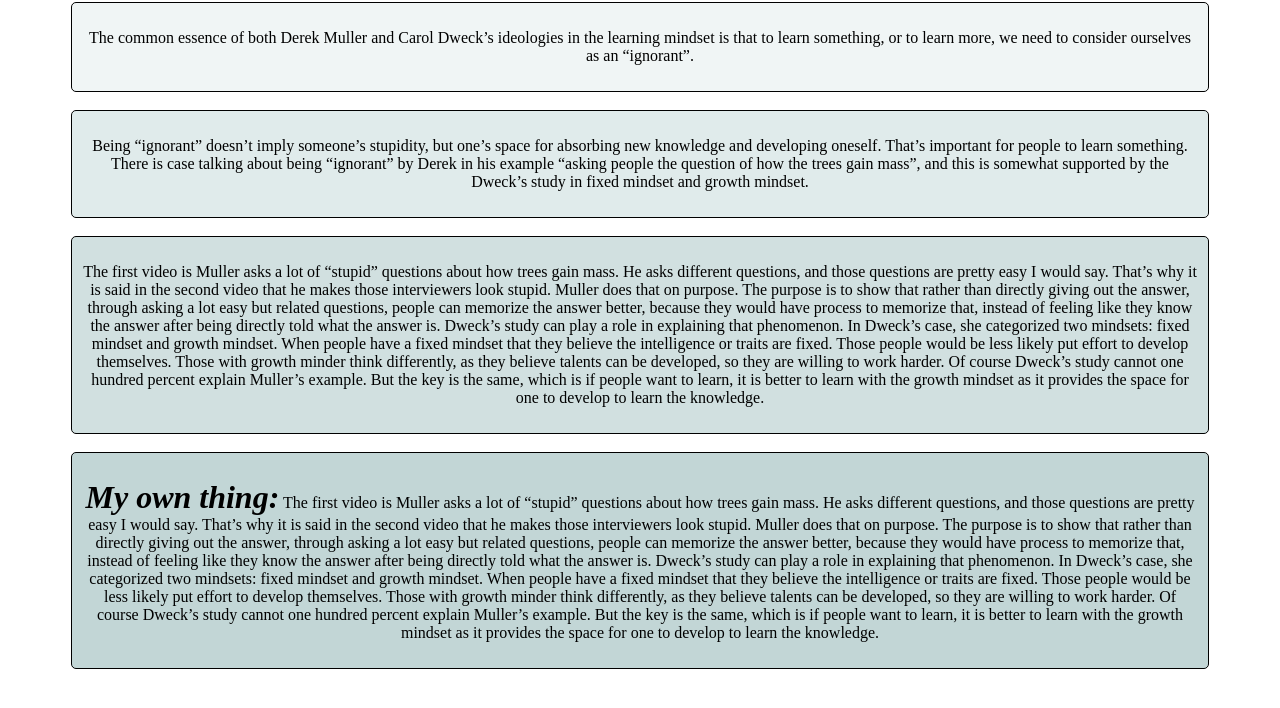
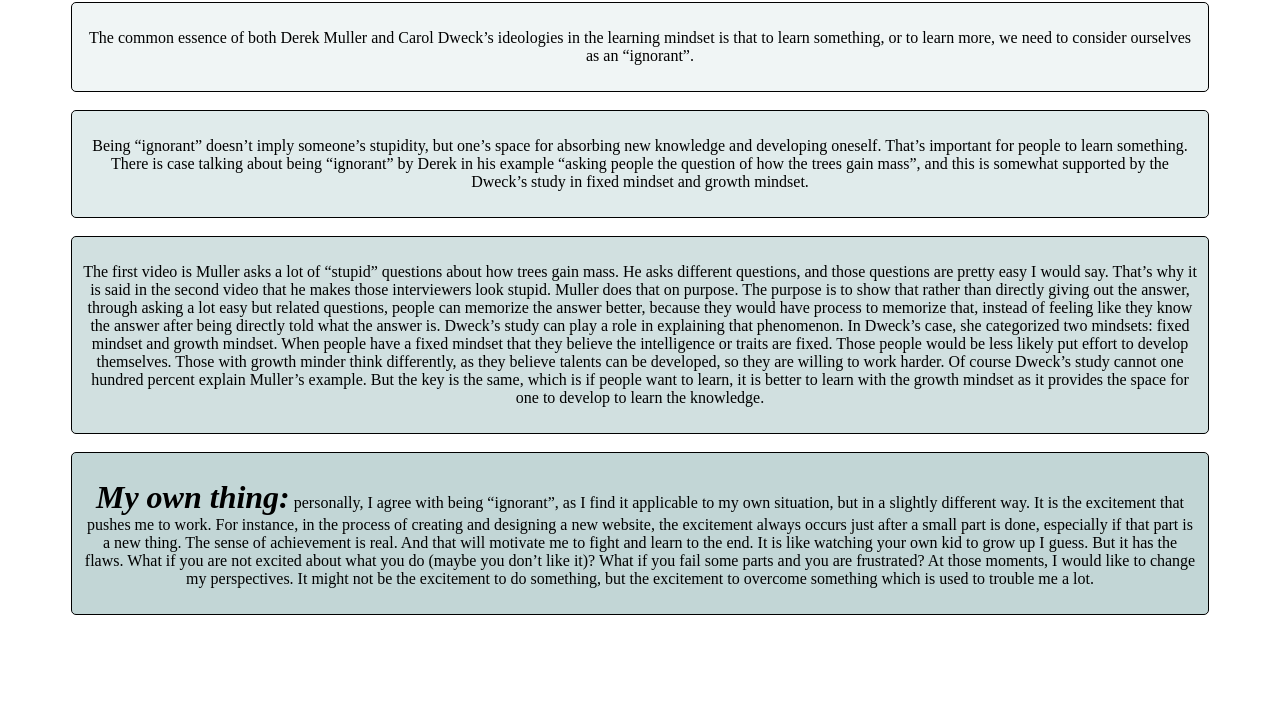
Before and after one commit to alfreeed7/prep-9.17, a plain HTML site: page index.html in a window 1280 px wide. Shown: the part 64-772 px from the top of the page. Drawn offline with Linux system fonts and the light colour scheme.

Commit message:
Update index.html

```diff
--- a/index.html
+++ b/index.html
@@ -29,7 +29,7 @@ The first video is Muller asks a lot of “stupid” questions about how trees g
     <br>
     <div class="fourth">
         <p> <i>My own thing:</i>
-The first video is Muller asks a lot of “stupid” questions about how trees gain mass. He asks different questions, and those questions are pretty easy I would say. That’s why it is said in the second video that he makes those interviewers look stupid. Muller does that on purpose. The purpose is to show that rather than directly giving out the answer, through asking a lot easy but related questions, people can memorize the answer better, because they would have process to memorize that, instead of feeling like they know the answer after being directly told what the answer is. Dweck’s study can play a role in explaining that phenomenon. In Dweck’s case, she categorized two mindsets: fixed mindset and growth mindset. When people have a fixed mindset that they believe the intelligence or traits are fixed. Those people would be less likely put effort to develop themselves. Those with growth minder think differently, as they believe talents can be developed, so they are willing to work harder. Of course Dweck’s study cannot one hundred percent explain Muller’s example. But the key is the same, which is if people want to learn, it is better to learn with the growth mindset as it provides the space for one to develop to learn the knowledge. </p>
+personally, I agree with being “ignorant”, as I find it applicable to my own situation, but in a slightly different way. It is the excitement that pushes me to work. For instance, in the process of creating and designing a new website, the excitement always occurs just after a small part is done, especially if that part is a new thing. The sense of achievement is real. And that will motivate me to fight and learn to the end. It is like watching your own kid to grow up I guess. But it has the flaws. What if you are not excited about what you do (maybe you don’t like it)? What if you fail some parts and you are frustrated? At those moments, I would like to change my perspectives. It might not be the excitement to do something, but the excitement to overcome something which is used to trouble me a lot.</p>
     </div>
 </body>
 </html>
```
